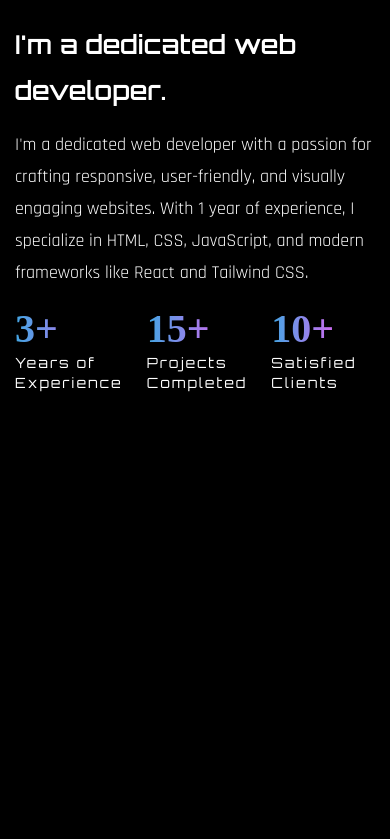
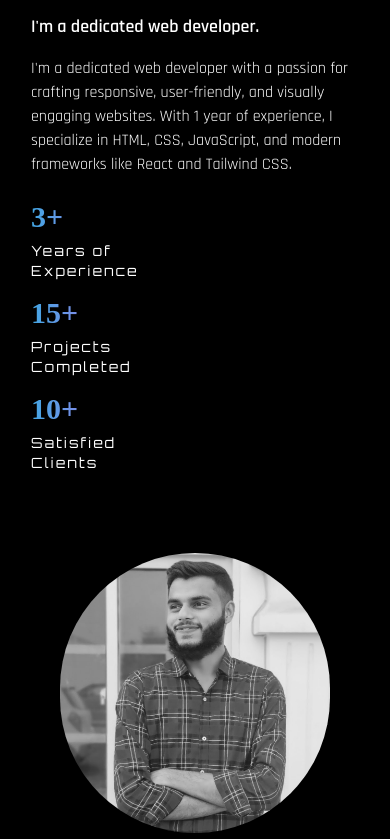
Before and after one commit to Hasanale/React-Portfolio, a React (Vite) app: page / in a window 390 px wide. Shown: the part 1001-1840 px from the top of the page. Built offline with nearby package versions, Linux system fonts and the light colour scheme; a web font is replaced by a local one.

Commit message:
responsive completed

```diff
--- a/src/components/About.jsx
+++ b/src/components/About.jsx
@@ -2,29 +2,32 @@ import React from "react";
 import { useInView } from "react-intersection-observer";
 import CountUp from "react-countup";
 import { Link } from "react-scroll";
-import { BsArrowDown } from "react-icons/bs";
+import Image from "../assets/profile.jpg";
 
 function About() {
   const [ref, inView] = useInView({ threshold: 0.5 });
   return (
     <section className="section" id="about" ref={ref}>
       <div className="container mx-auto">
-        <div className="flex flex-col gap-y-10 lg:flex-row lg:items-center lg:gap-x-15 lg:gap-y-0 h-screen lg:justify-center lg:w-[700px]">
-          <div className="flex-1">
-            <h2 className="h2 text-accent  text-[45px] lg:text-[55px]">
+        <div className="flex flex-col lg:flex-row items-center gap-y-8 lg:gap-y-0 lg:h-screen justify-center">
+          {/* Text section */}
+          <div className="w-full lg:w-1/2 px-4 lg:px-8">
+            <h2 className="text-accent text-[35px] sm:text-[45px] lg:text-[55px] font-bold mb-4">
               About Me
             </h2>
-            <h3 className="h3 mb-4 ">I'm a dedicated web developer.</h3>
-            <p className="mb-6">
+            <h3 className="text-lg sm:text-xl lg:text-2xl font-semibold mb-4">
+              I'm a dedicated web developer.
+            </h3>
+            <p className="text-base sm:text-lg lg:text-xl mb-6">
               I'm a dedicated web developer with a passion for crafting
               responsive, user-friendly, and visually engaging websites. With 1
               year of experience, I specialize in HTML, CSS, JavaScript, and
               modern frameworks like React and Tailwind CSS.
             </p>
-            {/* stats */}
-            <div className="flex gap-x-6 lg:gap-x-10 mb-12 ">
-              <div>
-                <div className="text-[40px] font-tertiary text-gradient  mb-2  ">
+            {/* Stats */}
+            <div className="flex flex-wrap gap-x-6 gap-y-4 lg:gap-x-10 mb-12">
+              <div className="w-1/2 sm:w-auto">
+                <div className="text-[30px] sm:text-[35px] lg:text-[40px] font-tertiary text-gradient mb-2">
                   {inView ? <CountUp start={0} end={3} duration={3} /> : null}+
                 </div>
                 <div className="font-primary text-sm tracking-[2px]">
@@ -32,8 +35,8 @@ function About() {
                   Experience
                 </div>
               </div>
-              <div>
-                <div className="text-[40px] font-tertiary text-gradient  mb-2  ">
+              <div className="w-1/2 sm:w-auto">
+                <div className="text-[30px] sm:text-[35px] lg:text-[40px] font-tertiary text-gradient mb-2">
                   {inView ? <CountUp start={0} end={15} duration={3} /> : null}+
                 </div>
                 <div className="font-primary text-sm tracking-[2px]">
@@ -41,8 +44,8 @@ function About() {
                   Completed
                 </div>
               </div>
-              <div>
-                <div className="text-[40px] font-tertiary text-gradient  mb-2  ">
+              <div className="w-1/2 sm:w-auto">
+                <div className="text-[30px] sm:text-[35px] lg:text-[40px] font-tertiary text-gradient mb-2">
                   {inView ? <CountUp start={0} end={10} duration={3} /> : null}+
                 </div>
                 <div className="font-primary text-sm tracking-[2px]">
@@ -52,6 +55,14 @@ function About() {
               </div>
             </div>
           </div>
+          {/* Image section */}
+          <div className="w-full lg:w-1/2 flex justify-center lg:justify-end">
+            <img
+              className="grayscale w-3/4 sm:w-1/2 lg:w-3/4 rounded-full"
+              src={Image}
+              alt=""
+            />
+          </div>
         </div>
       </div>
     </section>
```
Also changed, not shown: src/assets/profile.jpg (added).
